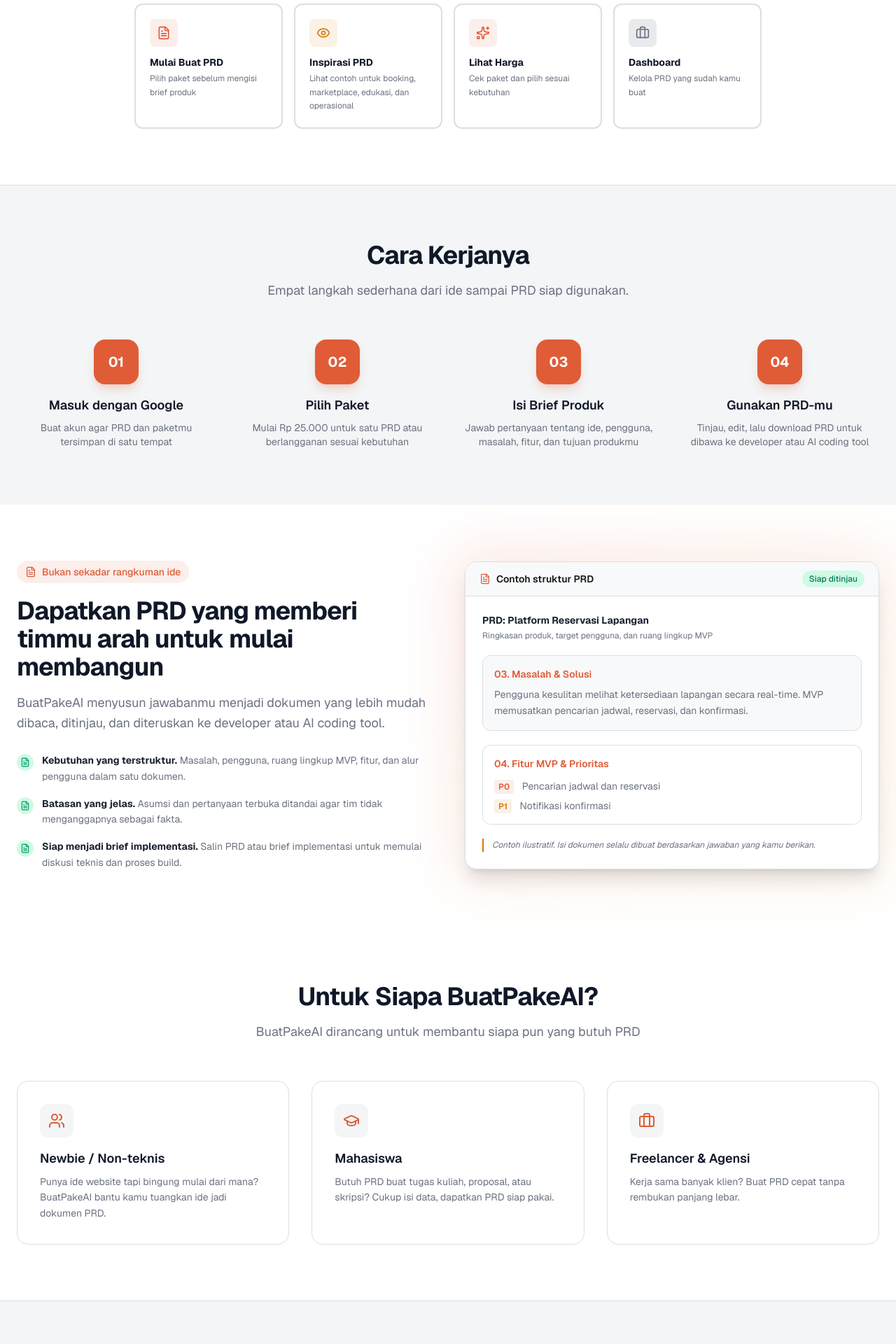
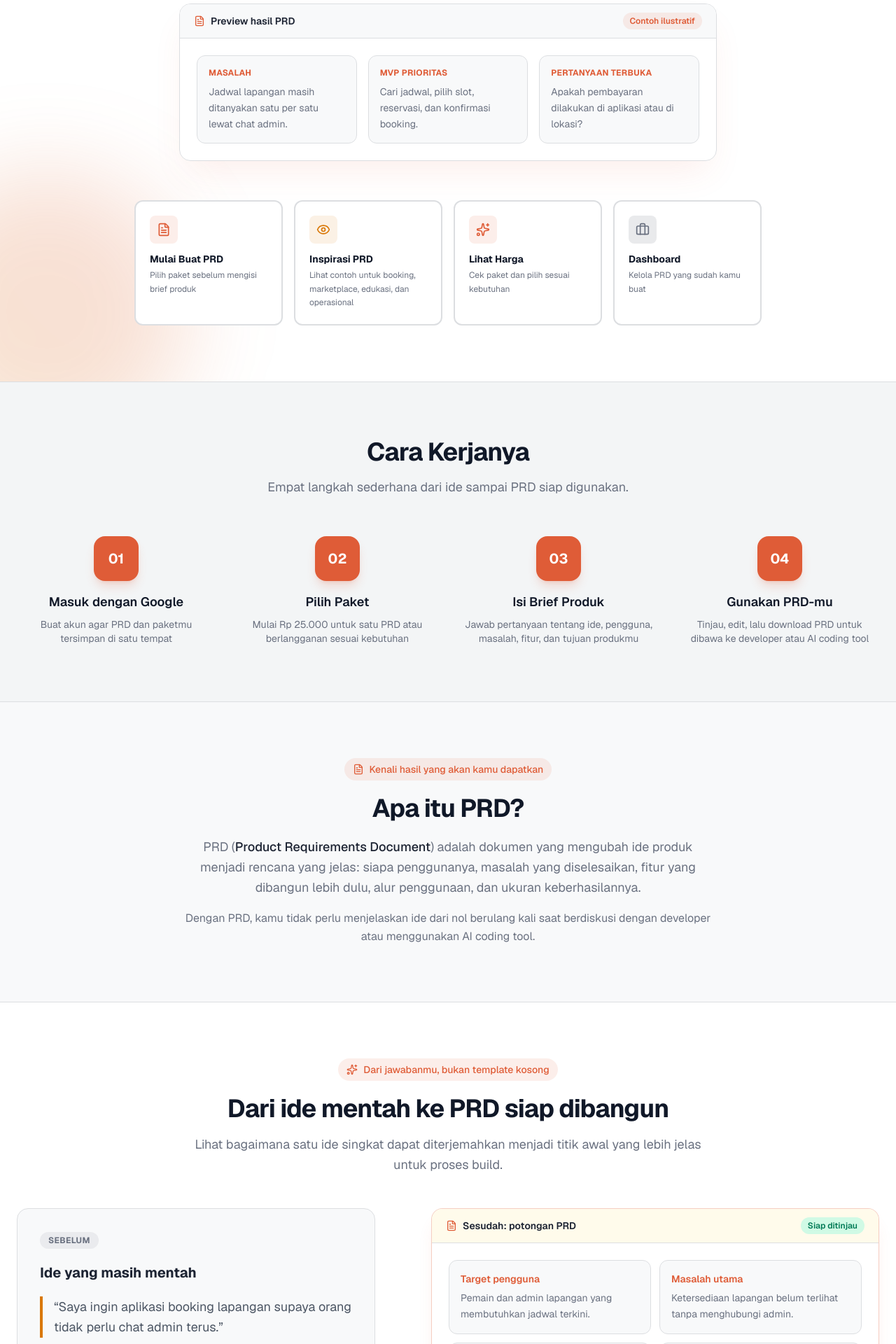
Before and after one commit to ziqri7/prdify, a Next.js app: page / in a window 1280 px wide. Shown: the part 700-2620 px from the top of the page at 70% size. Built offline with nearby package versions, Linux system fonts and the light colour scheme; no server answers.

Commit message:
feat: strengthen landing page conversion

```diff
--- a/src/app/page.tsx
+++ b/src/app/page.tsx
@@ -3,41 +3,35 @@
 import { APP_NAME, APP_TAGLINE, PRICING, getStarterPricePerPrd } from "@/lib/constants";
 import {
   FileText,
-  MousePointerClick,
-  Download,
   Sparkles,
   ArrowRight,
   Users,
   GraduationCap,
   Briefcase,
   Eye,
-  Lock,
+  CheckCircle2,
+  CircleHelp,
+  Send,
 } from "lucide-react";
 
 const features = [
   {
-    icon: Lock,
-    title: "Masuk dengan Google",
+    icon: CheckCircle2,
+    title: "Kebutuhan lebih terstruktur",
     description:
-      "Buat akun atau masuk dengan Google agar PRD dan riwayatmu tersimpan aman.",
+      "Masalah, pengguna, ruang lingkup MVP, fitur prioritas, dan alur penggunaan disusun dalam satu dokumen.",
   },
   {
-    icon: Sparkles,
-    title: "Pilih Paket yang Sesuai",
+    icon: CircleHelp,
+    title: "Asumsi tidak tersembunyi",
     description:
-      "Mulai dari satu kredit untuk satu ide, atau berlangganan untuk kebutuhan rutin.",
+      "Asumsi dan pertanyaan terbuka dibuat terlihat, supaya tidak langsung dianggap sebagai fakta saat mulai membangun.",
   },
   {
-    icon: MousePointerClick,
-    title: "Jawab Pertanyaan Produk",
+    icon: Send,
+    title: "Brief untuk langkah berikutnya",
     description:
-      "Ceritakan masalah, pengguna, fitur, dan tujuan produkmu dalam panduan singkat.",
-  },
-  {
-    icon: Download,
-    title: "Tinjau & Download",
-    description:
-      "Tinjau hasilnya, lalu download sesuai fitur paket yang kamu pilih.",
+      "Tinjau dan gunakan hasilnya sebagai bahan diskusi dengan developer atau AI coding tool sebelum proses build.",
   },
 ];
 
@@ -91,13 +85,13 @@
   return (
     <>
       {/* Hero Section */}
-      <section className="relative overflow-hidden">
+      <section className="relative isolate overflow-hidden">
         {/* Background gradient */}
-        <div className="absolute inset-0 bg-gradient-to-b from-[#f3f5f6] via-white to-white dark:from-[#2a3040]/20 dark:via-[#1c2332] dark:to-[#1c2332]" />
+        <div className="absolute inset-0 -z-10 bg-gradient-to-b from-[#f3f5f6] via-white to-white dark:from-[#2a3040]/20 dark:via-[#1c2332] dark:to-[#1c2332]" />
         <div className="absolute top-0 right-0 -z-10 h-[500px] w-[500px] translate-x-1/2 -translate-y-1/4 rounded-full bg-gradient-to-br from-[#df5c37]/20 to-[#d97706]/20 blur-3xl dark:from-[#df5c37]/10 dark:to-[#d97706]/10" />
         <div className="absolute bottom-0 left-0 -z-10 h-[400px] w-[400px] -translate-x-1/3 translate-y-1/4 rounded-full bg-gradient-to-tr from-[#d97706]/20 to-[#df5c37]/20 blur-3xl dark:from-[#d97706]/10 dark:to-[#df5c37]/10" />
 
-        <div className="mx-auto max-w-7xl px-4 pb-20 pt-16 sm:px-6 sm:pt-24 lg:pt-32">
+        <div className="relative z-10 mx-auto max-w-7xl px-4 pb-20 pt-16 sm:px-6 sm:pt-24 lg:pt-32">
           <div className="mx-auto max-w-3xl text-center">
             <div className="mb-6 inline-flex items-center gap-2 rounded-full border border-[#fffbeb] dark:border-[#d97706]/30 bg-[#fffbeb] dark:bg-[#d97706]/10 px-4 py-1.5 text-sm font-medium text-[#d97706] dark:text-[#fbbf24]">
               <Sparkles className="h-4 w-4" />
@@ -143,6 +137,28 @@
                   Lihat Paket & Harga
                 </Button>
               </Link>
+            </div>
+          </div>
+
+          <div className="mx-auto mt-14 max-w-3xl overflow-hidden rounded-2xl border border-[#dcdee1] bg-white/95 text-left shadow-2xl shadow-[#df5c37]/10 backdrop-blur dark:border-gray-700 dark:bg-[#2a3040]/95">
+            <div className="flex items-center justify-between border-b border-[#dcdee1] bg-[#f8f9fa] px-5 py-3 dark:border-gray-700 dark:bg-[#1c2332]">
+              <div className="flex items-center gap-2 text-sm font-semibold text-[#1c2332] dark:text-white">
+                <FileText className="h-4 w-4 text-[#df5c37]" />
+                Preview hasil PRD
+              </div>
+              <span className="rounded-full bg-[#df5c37]/10 px-2.5 py-1 text-xs font-semibold text-[#df5c37]">Contoh ilustratif</span>
+            </div>
+            <div className="grid gap-4 p-5 sm:grid-cols-3 sm:p-6">
+              {[
+                ["Masalah", "Jadwal lapangan masih ditanyakan satu per satu lewat chat admin."],
+                ["MVP prioritas", "Cari jadwal, pilih slot, reservasi, dan konfirmasi booking."],
+                ["Pertanyaan terbuka", "Apakah pembayaran dilakukan di aplikasi atau di lokasi?"],
+              ].map(([title, content]) => (
+                <div key={title} className="rounded-xl border border-[#dcdee1] bg-[#f8f9fa] p-4 dark:border-gray-700 dark:bg-[#1c2332]">
+                  <p className="text-xs font-bold uppercase tracking-wide text-[#df5c37]">{title}</p>
+                  <p className="mt-2 text-sm leading-relaxed text-[#6a7180] dark:text-gray-300">{content}</p>
+                </div>
+              ))}
             </div>
           </div>
 
@@ -213,70 +229,80 @@
         </div>
       </section>
 
-      {/* PRD Outcome Preview */}
-      <section className="mx-auto max-w-7xl px-4 py-20 sm:px-6">
-        <div className="grid items-center gap-12 lg:grid-cols-2">
-          <div>
+      {/* Explain the product before asking a visitor to decide on a package. */}
+      <section className="border-y border-[#dcdee1] bg-[#f8f9fa] dark:border-gray-800 dark:bg-[#1c2332]/80">
+        <div className="mx-auto max-w-4xl px-4 py-20 text-center sm:px-6">
           <div className="inline-flex items-center gap-2 rounded-full bg-[#df5c37]/10 px-3 py-1.5 text-sm font-medium text-[#df5c37]">
             <FileText className="h-4 w-4" />
-              Bukan sekadar rangkuman ide
+            Kenali hasil yang akan kamu dapatkan
           </div>
           <h2 className="mt-5 text-3xl font-bold tracking-tight text-gray-900 dark:text-white sm:text-4xl">
-              Dapatkan PRD yang memberi timmu arah untuk mulai membangun
+            Apa itu PRD?
+          </h2>
+          <p className="mx-auto mt-5 max-w-3xl text-lg leading-relaxed text-[#6a7180] dark:text-gray-400">
+            PRD (<span className="font-medium text-[#1c2332] dark:text-gray-200">Product Requirements Document</span>) adalah dokumen yang mengubah ide produk menjadi rencana yang jelas: siapa penggunanya, masalah yang diselesaikan, fitur yang dibangun lebih dulu, alur penggunaan, dan ukuran keberhasilannya.
+          </p>
+          <p className="mx-auto mt-4 max-w-3xl text-base leading-relaxed text-[#6a7180] dark:text-gray-400">
+            Dengan PRD, kamu tidak perlu menjelaskan ide dari nol berulang kali saat berdiskusi dengan developer atau menggunakan AI coding tool.
+          </p>
+        </div>
+      </section>
+
+      {/* Make the value exchange concrete instead of only describing it. */}
+      <section className="mx-auto max-w-7xl px-4 py-20 sm:px-6">
+        <div className="mx-auto max-w-3xl text-center">
+          <div className="inline-flex items-center gap-2 rounded-full bg-[#df5c37]/10 px-3 py-1.5 text-sm font-medium text-[#df5c37]">
+            <Sparkles className="h-4 w-4" />
+            Dari jawabanmu, bukan template kosong
+          </div>
+          <h2 className="mt-5 text-3xl font-bold tracking-tight text-gray-900 dark:text-white sm:text-4xl">
+            Dari ide mentah ke PRD siap dibangun
           </h2>
           <p className="mt-4 text-lg leading-relaxed text-[#6a7180] dark:text-gray-400">
-              BuatPakeAI menyusun jawabanmu menjadi dokumen yang lebih mudah dibaca,
-              ditinjau, dan diteruskan ke developer atau AI coding tool.
+            Lihat bagaimana satu ide singkat dapat diterjemahkan menjadi titik awal yang lebih jelas untuk proses build.
           </p>
-            <ul className="mt-7 space-y-4">
-              {[
-                ["Kebutuhan yang terstruktur", "Masalah, pengguna, ruang lingkup MVP, fitur, dan alur pengguna dalam satu dokumen."],
-                ["Batasan yang jelas", "Asumsi dan pertanyaan terbuka ditandai agar tim tidak menganggapnya sebagai fakta."],
-                ["Siap menjadi brief implementasi", "Salin PRD atau brief implementasi untuk memulai diskusi teknis dan proses build."],
-              ].map(([title, description]) => (
-                <li key={title} className="flex gap-3">
-                  <div className="mt-0.5 flex h-6 w-6 shrink-0 items-center justify-center rounded-full bg-emerald-100 text-emerald-600 dark:bg-emerald-500/15 dark:text-emerald-400">
-                    <FileText className="h-3.5 w-3.5" />
-                  </div>
-                  <p className="text-sm leading-relaxed text-[#6a7180] dark:text-gray-400">
-                    <strong className="text-[#1c2332] dark:text-white">{title}.</strong>{" "}
-                    {description}
-                  </p>
-                </li>
-              ))}
-            </ul>
         </div>
 
-          <div className="relative">
-            <div className="absolute -inset-4 -z-10 rounded-[2rem] bg-gradient-to-br from-[#df5c37]/15 to-[#d97706]/10 blur-2xl" />
-            <div className="overflow-hidden rounded-2xl border border-[#dcdee1] bg-white shadow-xl dark:border-gray-700 dark:bg-[#2a3040]">
-              <div className="flex items-center justify-between border-b border-[#dcdee1] bg-[#f8f9fa] px-5 py-3 dark:border-gray-700 dark:bg-[#1c2332]">
-                <div className="flex items-center gap-2 text-sm font-semibold">
+        <div className="mt-12 grid gap-6 lg:grid-cols-[1fr_auto_1.25fr] lg:items-stretch">
+          <article className="rounded-2xl border border-[#dcdee1] bg-[#f8f9fa] p-6 dark:border-gray-700 dark:bg-[#1c2332] sm:p-8">
+            <span className="inline-flex rounded-full bg-[#6a7180]/10 px-3 py-1 text-xs font-bold uppercase tracking-wide text-[#6a7180] dark:text-gray-300">Sebelum</span>
+            <h3 className="mt-5 text-xl font-bold text-[#1c2332] dark:text-white">Ide yang masih mentah</h3>
+            <blockquote className="mt-5 border-l-4 border-[#d97706] pl-4 text-lg leading-relaxed text-[#4b5563] dark:text-gray-300">
+              “Saya ingin aplikasi booking lapangan supaya orang tidak perlu chat admin terus.”
+            </blockquote>
+            <p className="mt-6 text-sm leading-relaxed text-[#6a7180] dark:text-gray-400">
+              Ini sudah sebuah awal yang baik, tetapi belum menjawab ruang lingkup, prioritas, atau hal yang harus dipastikan sebelum dibangun.
+            </p>
+          </article>
+
+          <div className="hidden items-center justify-center lg:flex" aria-hidden="true">
+            <ArrowRight className="h-8 w-8 text-[#df5c37]" />
+          </div>
+
+          <article className="overflow-hidden rounded-2xl border border-[#df5c37]/30 bg-white shadow-xl shadow-[#df5c37]/10 dark:border-[#df5c37]/40 dark:bg-[#2a3040]">
+            <div className="flex items-center justify-between border-b border-[#dcdee1] bg-[#fffbeb] px-5 py-3 dark:border-gray-700 dark:bg-[#d97706]/10">
+              <div className="flex items-center gap-2 text-sm font-semibold text-[#1c2332] dark:text-white">
                 <FileText className="h-4 w-4 text-[#df5c37]" />
-                  Contoh struktur PRD
+                Sesudah: potongan PRD
               </div>
-                <span className="rounded-full bg-emerald-100 px-2.5 py-1 text-xs font-medium text-emerald-700 dark:bg-emerald-500/15 dark:text-emerald-300">Siap ditinjau</span>
+              <span className="rounded-full bg-emerald-100 px-2.5 py-1 text-xs font-semibold text-emerald-700 dark:bg-emerald-500/15 dark:text-emerald-300">Siap ditinjau</span>
             </div>
-              <div className="space-y-5 p-6 text-sm">
-                <div>
-                  <p className="font-bold text-[#1c2332] dark:text-white">PRD: Platform Reservasi Lapangan</p>
-                  <p className="mt-1 text-xs text-[#6a7180] dark:text-gray-400">Ringkasan produk, target pengguna, dan ruang lingkup MVP</p>
+            <div className="grid gap-3 p-5 text-sm sm:grid-cols-2 sm:p-6">
+              {[
+                ["Target pengguna", "Pemain dan admin lapangan yang membutuhkan jadwal terkini."],
+                ["Masalah utama", "Ketersediaan lapangan belum terlihat tanpa menghubungi admin."],
+                ["MVP prioritas", "Pencarian jadwal, pemilihan slot, reservasi, dan konfirmasi."],
+                ["Asumsi terbuka", "Metode pembayaran dan aturan pembatalan perlu diputuskan."],
+                ["Metrik awal", "Jumlah reservasi selesai dan waktu respons konfirmasi."],
+              ].map(([title, content], index) => (
+                <div key={title} className={index === 4 ? "rounded-xl border border-[#dcdee1] bg-[#f8f9fa] p-4 dark:border-gray-700 dark:bg-[#1c2332] sm:col-span-2" : "rounded-xl border border-[#dcdee1] bg-[#f8f9fa] p-4 dark:border-gray-700 dark:bg-[#1c2332]"}>
+                  <p className="font-semibold text-[#df5c37]">{title}</p>
+                  <p className="mt-1.5 leading-relaxed text-[#6a7180] dark:text-gray-400">{content}</p>
                 </div>
-                <div className="rounded-xl border border-[#dcdee1] bg-[#f8f9fa] p-4 dark:border-gray-700 dark:bg-[#1c2332]">
-                  <p className="font-semibold text-[#df5c37]">03. Masalah & Solusi</p>
-                  <p className="mt-2 leading-relaxed text-[#6a7180] dark:text-gray-400">Pengguna kesulitan melihat ketersediaan lapangan secara real-time. MVP memusatkan pencarian jadwal, reservasi, dan konfirmasi.</p>
+              ))}
             </div>
-                <div className="rounded-xl border border-[#dcdee1] p-4 dark:border-gray-700">
-                  <p className="font-semibold text-[#df5c37]">04. Fitur MVP & Prioritas</p>
-                  <div className="mt-3 space-y-2 text-[#6a7180] dark:text-gray-400">
-                    <p><span className="mr-2 rounded bg-[#df5c37]/10 px-1.5 py-0.5 text-xs font-semibold text-[#df5c37]">P0</span> Pencarian jadwal dan reservasi</p>
-                    <p><span className="mr-2 rounded bg-[#d97706]/10 px-1.5 py-0.5 text-xs font-semibold text-[#d97706]">P1</span> Notifikasi konfirmasi</p>
-                  </div>
-                </div>
-                <p className="border-l-2 border-[#d97706] pl-3 text-xs italic leading-relaxed text-[#6a7180] dark:text-gray-400">Contoh ilustratif. Isi dokumen selalu dibuat berdasarkan jawaban yang kamu berikan.</p>
-              </div>
-            </div>
-          </div>
+            <p className="mx-5 mb-5 border-l-2 border-[#d97706] pl-3 text-xs italic leading-relaxed text-[#6a7180] dark:text-gray-400 sm:mx-6 sm:mb-6">Contoh ilustratif; isi PRD dibuat dari jawaban yang kamu berikan dan tetap perlu ditinjau sebelum digunakan untuk membangun.</p>
+          </article>
         </div>
       </section>
 
@@ -322,7 +348,7 @@
             </p>
           </div>
 
-          <div className="grid grid-cols-1 gap-8 md:grid-cols-4">
+          <div className="grid grid-cols-1 gap-8 md:grid-cols-3">
             {features.map((feature, i) => (
               <div
                 key={feature.title}
@@ -359,6 +385,18 @@
               pilih paket Starter seharga{" "}
               <strong>{PRICING.starter.priceLabel}</strong>/bulan.
             </p>
+            <div className="mx-auto mt-9 grid max-w-4xl gap-3 text-left sm:grid-cols-3">
+              {[
+                ["Sekali Pakai", "Coba satu ide dengan komitmen ringan."],
+                ["Starter", "Untuk kebutuhan PRD rutin dalam satu bulan."],
+                ["Pro", "Kualitas AI lebih kuat untuk pekerjaan produk yang lebih serius."],
+              ].map(([plan, description]) => (
+                <div key={plan} className="rounded-xl border border-white/20 bg-white/10 p-4 backdrop-blur-sm">
+                  <p className="font-bold text-white">{plan}</p>
+                  <p className="mt-1 text-sm leading-relaxed text-[#fffbeb]/85">{description}</p>
+                </div>
+              ))}
+            </div>
             <div className="mt-8 flex flex-col items-center gap-4 sm:flex-row sm:justify-center">
               <Link href="/pricing">
                 <Button
```
Lines whose indentation alone changed are shown as unchanged.
